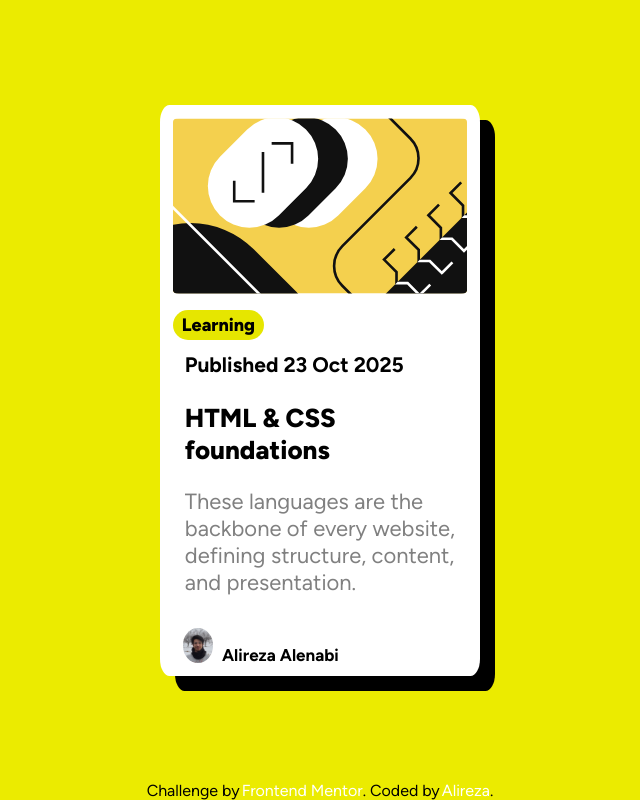
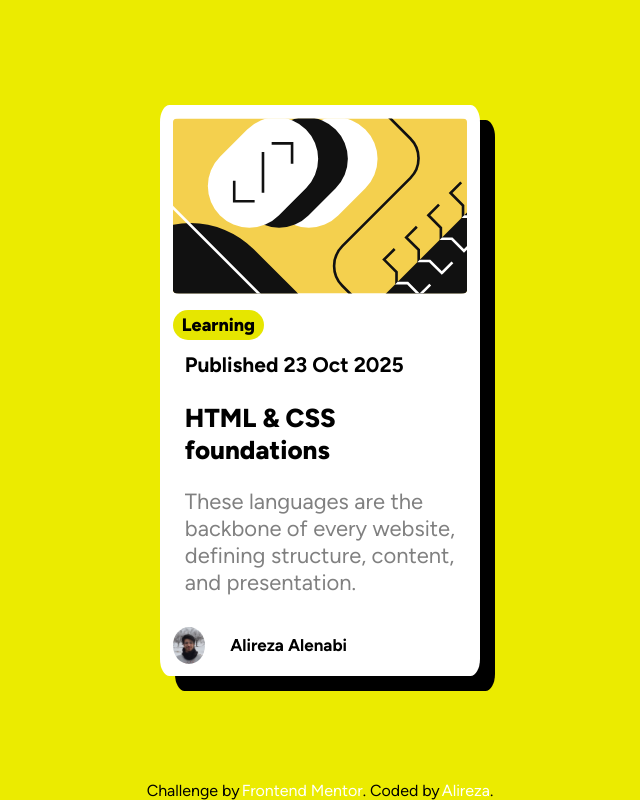
Before and after one commit to Alireza-LA/frontend-lab, a plain HTML site: page blog-preview-card/index.html in a window 1280 px wide. Shown: the whole page, without its empty margins (320-960 px from the left). Drawn offline with Linux system fonts and the light colour scheme.

Commit message:
Refactor footer styles in style.css
Updated footer styles to improve layout and spacing.

```diff
--- a/blog-preview-card/style.css
+++ b/blog-preview-card/style.css
@@ -91,7 +91,11 @@ article>h2 {
 
 footer {
     display: flex;
-    padding: 10px;
+    align-items: center;
+    justify-content: flex-start;
+    gap: 1rem;
+    width: fit-content;
+    margin-top: 1rem;
 }
 
 footer img {
@@ -99,7 +103,6 @@ footer img {
     height: 50px;
     border-radius: 50%;
     object-fit: cover;
-    margin-right: 3vw;
 }
 
 footer p {
```
